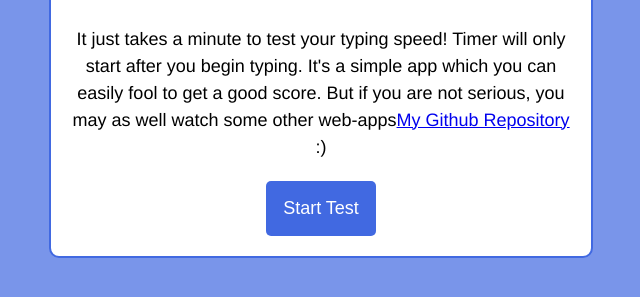
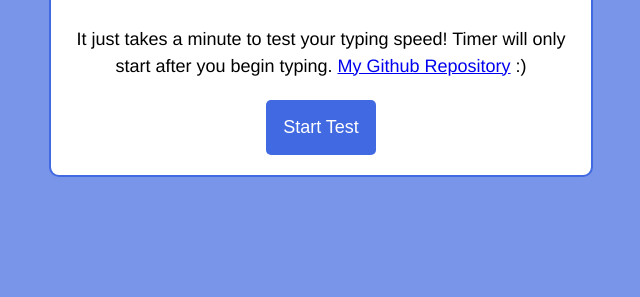
Before and after one commit to shreyaprakashh/TypingPro, a plain HTML site: page index.html in a window 1280 px wide. Shown: the part 169-466 px from the top of the page, without its empty margins (319-959 px from the left). Drawn offline with Linux system fonts and the light colour scheme.

Commit message:
Update index.html

```diff
--- a/index.html
+++ b/index.html
@@ -12,7 +12,7 @@
 		<div id="startWindow">
 			<div class="modalBox">
 				<h1>Typing Test</h1>
-				<p>It just takes a minute to test your typing speed! Timer will only start after you begin typing. It's a simple app which you can easily fool to get a good score. But if you are not serious, you may as well watch some other web-apps<a href="https://github.com/SudeepAcharjee" target="_blank">My Github Repository</a> :)</p>
+				<p>It just takes a minute to test your typing speed! Timer will only start after you begin typing. <a href="https://github.com/shreyaprakashh" target="_blank">My Github Repository</a> :)</p>
 				<button id="startButton">Start Test</button>
 			</div>
 		</div>
```
